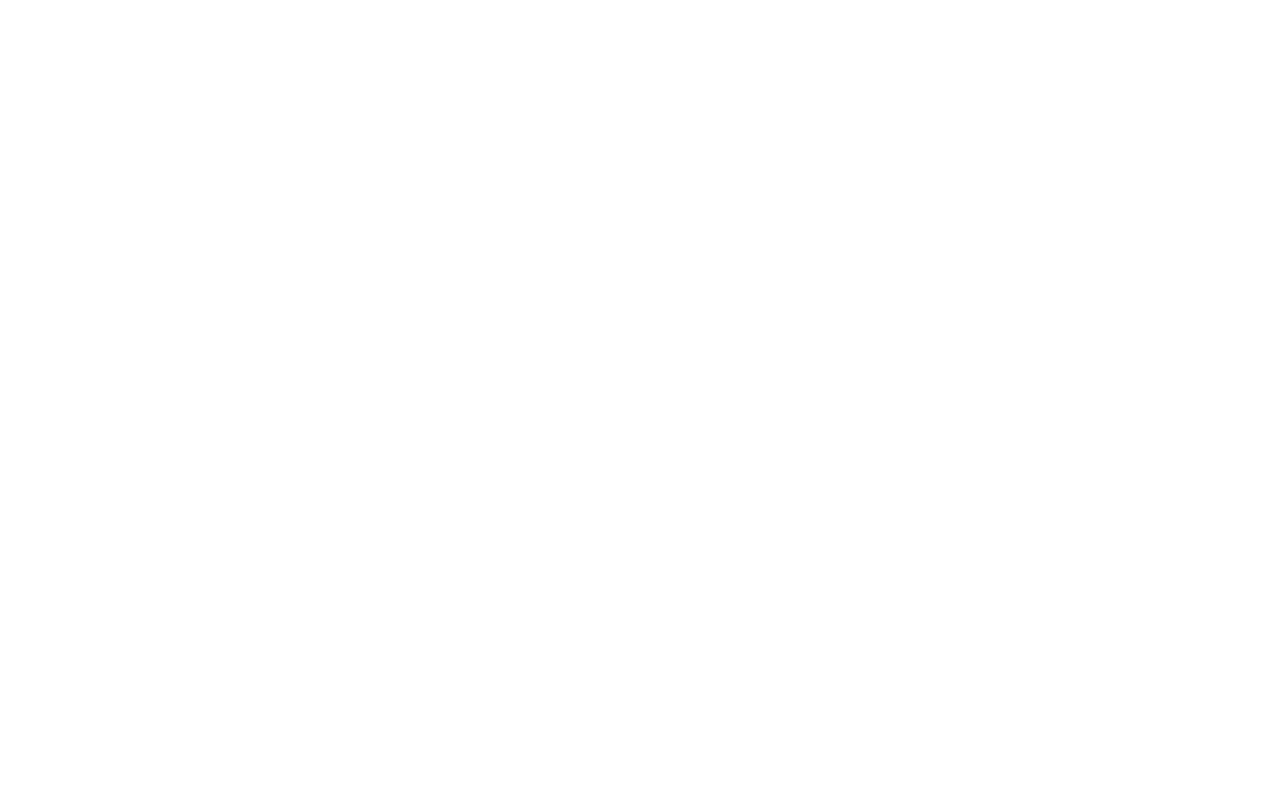
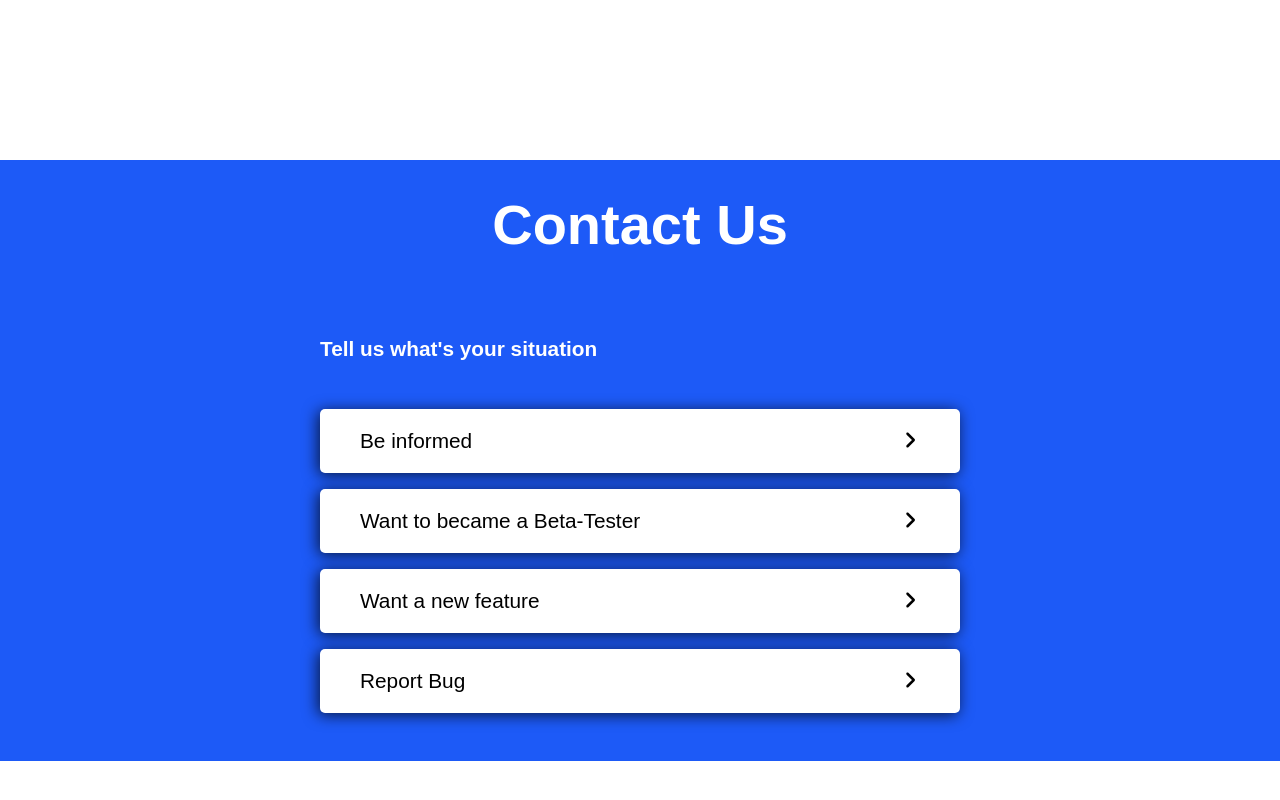
Before and after one commit to JulesEfrei/LevelUp-LandingPage, a React (Create React App) app: page / in a window 1280 px wide. Shown: the part 2737-3537 px from the top of the page. Before the commit the page ends 2897 px from the top, so only its background shows below. Built offline with nearby package versions, Linux system fonts and the light colour scheme.

Commit message:
Add : Form Section

```diff
--- a/src/App.js
+++ b/src/App.js
@@ -4,7 +4,7 @@
 import AboutUs from "./components/AboutUs"
 import Features from "./components/Features"
 import FAQ from "./components/FAQ"
-// import Form from "./components/Form"
+import Contact from "./components/Contact"
 // import Footer from "./components/Footer"
 
 
@@ -23,9 +23,9 @@
 
       <FAQ />
 
-      {/* <Form />
+      <Contact />
 
-      <Footer /> */}
+      {/* <Footer /> */}
 
 
     </div>
--- /dev/null
+++ b/src/components/Contact.jsx
@@ -0,0 +1,93 @@
+import React from 'react'
+import Form from "./Form"
+import "../styles/contact.scss"
+
+function Contact() {
+  return (
+    <section id="contact">
+
+
+      <div className="top">
+        <h1>Contact Us</h1>
+      </div>
+
+      <div className="bottom">
+
+        <div className="Title">
+          <h2>Tell us what's your situation</h2>
+        </div>
+
+        <div className="listContainer">
+
+
+          {/* Be Informed Form */}
+          <Form title="Be informed" form={{
+            id: "Info",
+            name: { enable: true },
+            lastName: { enable: false },
+            email: { enable: true },
+            select: { enable: false },
+            message: { enable: false, placeholder: "Message" },
+          }}/>
+
+          {/* Beta-Tester Form */}
+          <Form title="Want to became a Beta-Tester" form={{
+            id: "Beta",
+            name: { enable: true },
+            lastName: { enable: true },
+            email: { enable: true },
+            select: { enable: false },
+            message: { enable: true, placeholder: "Why ?" },
+          }}/>
+
+          {/* New Features Form */}
+          <Form title="Want a new feature" form={{
+            id: "NF",
+            name: { enable: true },
+            lastName: { enable: false },
+            email: { enable: true },
+            select: { enable: false },
+            message: { enable: true, placeholder: "Message..." },
+          }}/>
+
+          {/* Report Bug Form */}
+          <Form title="Report Bug" form={{
+            id: "Bug",
+            name: { enable: true },
+            lastName: { enable: false },
+            email: { enable: true },
+            select: { enable: true },
+            message: { enable: true, placeholder: "There is a bug with..." },
+          }}/>
+
+        </div>
+
+      </div>
+
+
+    </section>
+  )
+}
+
+export default Contact
+
+
+/*
+
+Witch form :
+  - Report bug app
+  - Beta tester
+  - Request features
+  - Be informed
+
+
+  Repport Bug => selector (App || Site) / message
+
+  Beta Tester => Name / Last Name / Birthday / email / Why
+
+  Request Features => Name / Email / message
+
+  Be informed => Name / email
+
+
+*/
--- a/src/components/Form.jsx
+++ b/src/components/Form.jsx
@@ -1,9 +1,92 @@
-import React from 'react'
+import React, { useState } from 'react'
+import "../styles/contact.scss"
 
-function Form() {
+function Form({title, form}) {
+
+    const [display, setDisplay] = useState("none")
+    const [arrow, setArrow] = useState(0)
+
+
+    function toggle() {
+        setDisplay(display === "none" ? "block" : "none")
+        setArrow(arrow === 0 ? 90 : 0)
+    }
+
+    const rounded = {
+        borderBottomLeftRadius: 5,
+        borderBottomRightRadius: 5,
+        marginBottom: "1rem"
+    }
+
+    const square = {
+        borderBottomLeftRadius: 0,
+        borderBottomRightRadius: 0,
+        marginBottom: 0
+    }
+
   return (
-    <div>Form</div>
+    <div className="formContainer">
+
+            <div className="title" onClick={toggle} style={display === "none" ? rounded : square}>
+                <h2>{title}</h2>
+                <button onClick={toggle} style={{ transform: `rotate(${arrow}deg)` }}>
+                    <svg xmlns="http://www.w3.org/2000/svg" viewBox="0 0 256 512"><path d="M64 448c-8.188 0-16.38-3.125-22.62-9.375c-12.5-12.5-12.5-32.75 0-45.25L178.8 256L41.38 118.6c-12.5-12.5-12.5-32.75 0-45.25s32.75-12.5 45.25 0l160 160c12.5 12.5 12.5 32.75 0 45.25l-160 160C80.38 444.9 72.19 448 64 448z"/></svg>
+                </button>
+            </div>
+
+            <div className="form" style={{ display: display }}>
+                <form method="post">
+                    {form.name.enable == true && ( <input type="text" name="name" id={`name${form.id}`} placeholder="Name" /> )}
+                    {form.lastName.enable == true && ( <input type="text" name="lastName" id={`lastName${form.id}`} placeholder="Last Name" /> )}
+                    {form.email.enable == true && ( <input type="email" name="email" id={`email${form.id}`} placeholder="E-mail" /> )}
+                    {form.select.enable == true && (
+                        <select name="appSelect" id={`appSelect${form.id}`}>
+                            <option value="app">LevelUp Application</option>
+                            <option value="web">LevelUp Web Site</option>
+                        </select>
+                    )}
+                    {form.message.enable == true && ( <textarea name={form.message.name} id={`text${form.id}`} cols="40" rows="7" placeholder={form.message.placeholder}></textarea> )}
+                    <input type="submit" value="Submit Form" />
+                </form>
+            </div>
+
+    </div>
   )
 }
 
 export default Form
+
+
+/*
+
+Witch form :
+  - Be informed
+  - Beta tester
+  - Request features
+  - Report bug app
+
+
+  Repport Bug => selector (App || Site) / message
+
+  Beta Tester => Name / Last Name / Birthday / email / Why
+
+  Request Features => Name / Email / message
+
+  Be informed => Name / email
+
+
+*/
+
+
+/*
+
+const form = {
+    id: "bla",
+    message: {
+        enable: true,
+        pla
+    }
+}
+
+
+*/
--- a/src/components/NavBar.jsx
+++ b/src/components/NavBar.jsx
@@ -22,7 +22,7 @@
                 <a href="#features">Features</a>
             </div>
             <div className="item">
-                <a href="#">Contact</a>
+                <a href="#contact">Contact</a>
             </div>
             <div className="download">
                 <a href="#">Download App</a>
--- a/src/components/Question.jsx
+++ b/src/components/Question.jsx
@@ -12,7 +12,7 @@
   return (
     <div className="question">
 
-        <div className="ask">
+        <div className="ask" onClick={toggle}>
             <button onClick={toggle}>
                 <svg xmlns="http://www.w3.org/2000/svg" viewBox="0 0 448 512"><path d="M432 256c0 17.69-14.33 32.01-32 32.01H256v144c0 17.69-14.33 31.99-32 31.99s-32-14.3-32-31.99v-144H48c-17.67 0-32-14.32-32-32.01s14.33-31.99 32-31.99H192v-144c0-17.69 14.33-32.01 32-32.01s32 14.32 32 32.01v144h144C417.7 224 432 238.3 432 256z"/></svg>
             </button>
--- a/src/styles/App.css
+++ b/src/styles/App.css
@@ -16,3 +16,7 @@
 ul {
   list-style: none;
 }
+
+button:hover, input[type=submit]:hover {
+  cursor: pointer;
+}
--- a/src/styles/FAQ.scss
+++ b/src/styles/FAQ.scss
@@ -29,6 +29,10 @@
         display: flex;
         flex-direction: column;
         align-items: center;
+
+        &:hover{
+            cursor: pointer;
+        }
 
         .ask {
             display: flex;
--- /dev/null
+++ b/src/styles/contact.scss
@@ -0,0 +1,141 @@
+#contact {
+    width: 100%;
+    margin: 0 auto;
+    display: flex;
+    flex-direction: column;
+    align-items: center;
+    margin-bottom: 10rem;
+    padding: 2rem 0;
+    background-color: #1d5af7;
+    color: white;
+
+
+    .top {
+        margin-bottom: 5rem;
+
+        h1 {
+            font-size: 3.5rem;
+        }
+    }
+
+    .bottom {
+        width: 50%;
+        display: flex;
+        flex-direction: column;
+
+        .Title {
+            margin-bottom: 3rem;
+
+            h2 {
+                font-size: 1.3rem;
+            }
+        }
+
+        .listContainer {
+            display: flex;
+            flex-direction: column;
+        }
+
+        .formContainer {
+
+            .title {
+                display: flex;
+                justify-content: space-between;
+                align-items: center;
+                background-color: white;
+                color: black;
+                padding: 20px 40px;
+                border-radius: 5px;
+                box-shadow: -2px 2px 15px 0px rgba(0,0,0,0.75);
+                -webkit-box-shadow: -2px 2px 15px 0px rgba(0,0,0,0.75);
+                -moz-box-shadow: -2px 2px 15px 0px rgba(0,0,0,0.75);
+
+                &:hover {
+                    cursor: pointer;
+                }
+
+                h2 {
+                    font-size: 1.3rem;
+                    font-weight: 50;
+                }
+
+                button {
+                    border: none;
+                    background-color: transparent;
+                    text-decoration: none;
+                    transition: all .3s ease;
+
+                    svg {
+                        width: 20px;
+                        height: 20px;
+                    }
+                }
+            }
+
+            .form {
+                background-color: #FAFAFA;
+                border-bottom-left-radius: 5px;
+                border-bottom-right-radius: 5px;
+                margin-bottom: 1rem;
+            }
+
+            .form form {
+                display: flex;
+                flex-direction: column;
+                align-items: flex-end;
+                padding: calc(10px + 1rem) 20px;
+
+                input:not(:last-child), textarea {
+                    width: 50%;
+                    text-align: end;
+                    background-color: transparent;
+                    border: none;
+                    margin-bottom: 1.5rem;
+
+                    &::placeholder {
+                        font-size: 1rem;
+                        padding-right: 10px;
+                    }
+                }
+
+                input:not(:last-child) {
+                    height: 2rem;
+                    border-bottom: 1px solid black;
+                }
+
+                textarea {
+                    width: 50%;
+                    text-align: end;
+                    border: 1px solid black;
+                    border-radius: 3px;
+
+                    &::placeholder {
+                        padding-top: 10px;
+                    }
+                }
+
+                select {
+                    height: 2.5rem;
+                    margin-bottom: 1rem;
+                    border-radius: 3px;
+                    padding: 10px 20px;
+                }
+
+                input:last-child {
+                    padding: 10px 20px;
+                    background-color: #1D5AF7;
+                    border: none;
+                    color: white;
+                    border-radius: 5px;
+                    margin-top: 1rem;
+                    font-size: 1rem;
+                }
+
+            }
+
+        }
+
+    }
+
+
+}
```
